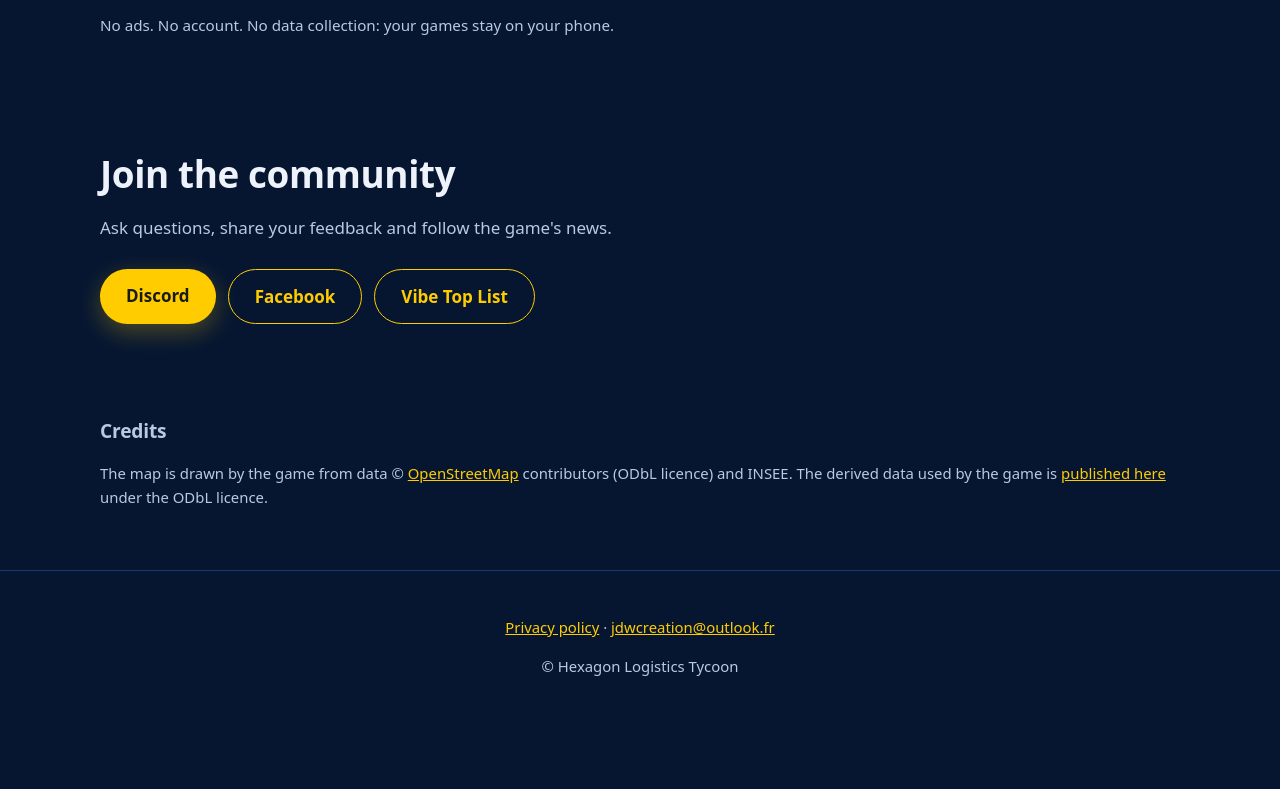
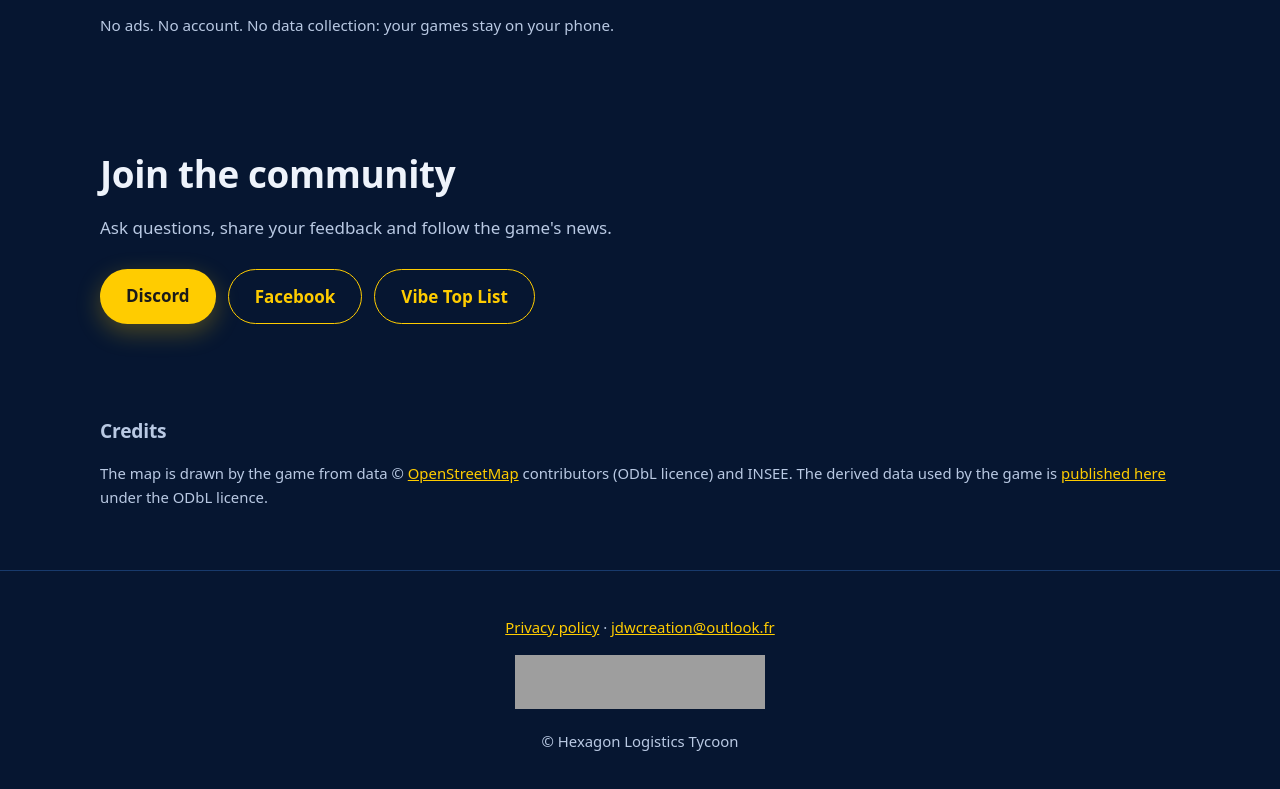
Before and after one commit to jerome1673/hexagon-logistics-tycoon, a plain HTML site: page index.html in a window 1280 px wide. Shown: the part 4027-4816 px from the top of the page. Before the commit the page ends 4764 px from the top, so only its background shows below. Drawn offline with Linux system fonts and the light colour scheme; grey boxes are pictures that could not be loaded.

Commit message:
Site : badge PixelPicked dans le pied de page

```diff
--- a/index.html
+++ b/index.html
@@ -109,6 +109,7 @@ footer{border-top:1px solid rgba(42,94,168,.5);padding:30px 0 44px;color:var(--d
 </main>
 <footer><div class="w"><p><a href="https://jerome1673.github.io/confidentialite-hexagon/"><span class="fr">Politique de confidentialité</span><span class="en">Privacy policy</span></a> · <a href="mailto:jdwcreation@outlook.fr">jdwcreation@outlook.fr</a></p>
 <p id="visites" hidden><span class="fr">Visites du site : <strong id="nb-visites"></strong></span><span class="en">Site visits: <strong id="nb-visites-en"></strong></span></p>
+<p style="margin:14px 0"><a href="https://pixelpicked.com/game/63r68aiNknO/hexagon-logistics-tycoon" target="_blank" rel="noopener"><img src="https://api.pixelpicked.com/api/badges/63r68aiNknO/live.png?theme=dark" width="250" height="54" alt="Approuvé sur PixelPicked / Approved on PixelPicked" loading="lazy"></a></p>
 <p>© Hexagon Logistics Tycoon</p></div></footer>
 <script>
   (function () {
```
